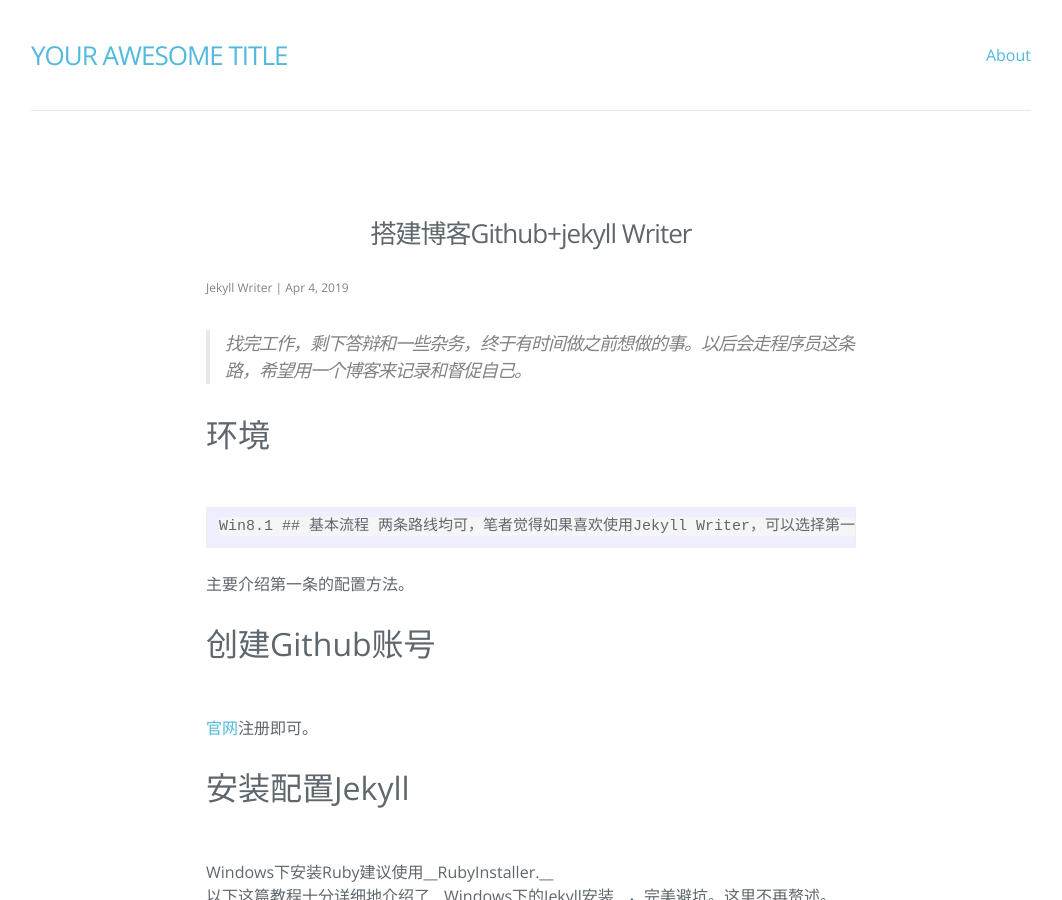
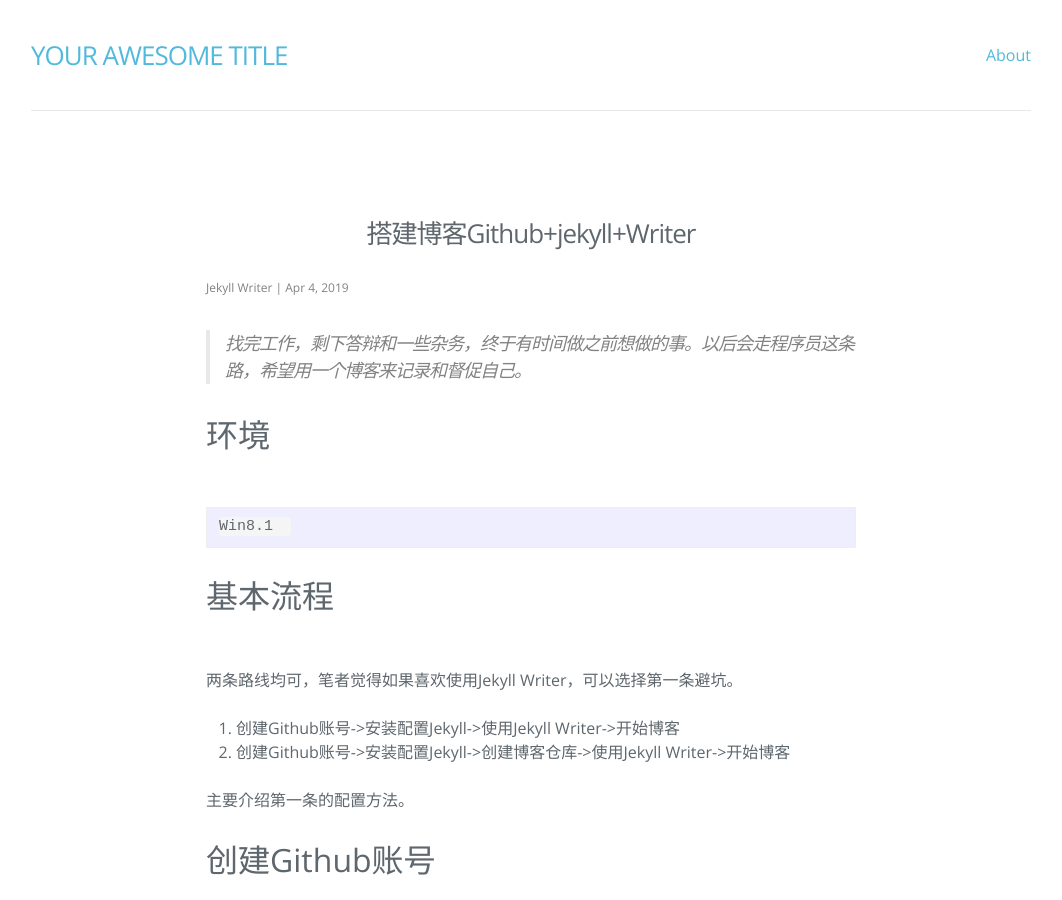
Before and after one commit to joelsq/joelsq.github.io, a Jekyll site: the page built from _posts/2019-04-04-搭建博客Github+jekyll+Writer.md, in a window 1280 px wide and 900 px high. Shown: the whole window, without its empty margins (109-1171 px from the left). Built offline with Jekyll 4.4.1, drawn with Linux system fonts in a browser that asks for light colours; nearby versions of some CDN libraries.

```diff
--- a/_posts/2019-04-04-搭建博客Github+jekyll+Writer.md
+++ b/_posts/2019-04-04-搭建博客Github+jekyll+Writer.md
@@ -1,5 +1,5 @@
 ---
-title: 搭建博客Github+jekyll Writer
+title: 搭建博客Github+jekyll+Writer
 layout: post
 categories: Blog
 tags: jekyll
@@ -8,6 +8,7 @@ tags: jekyll
 
 ## 环境
     Win8.1
+
 ## 基本流程
 两条路线均可，笔者觉得如果喜欢使用Jekyll Writer，可以选择第一条避坑。
 1. 创建Github账号->安装配置Jekyll->使用Jekyll Writer->开始博客
```
